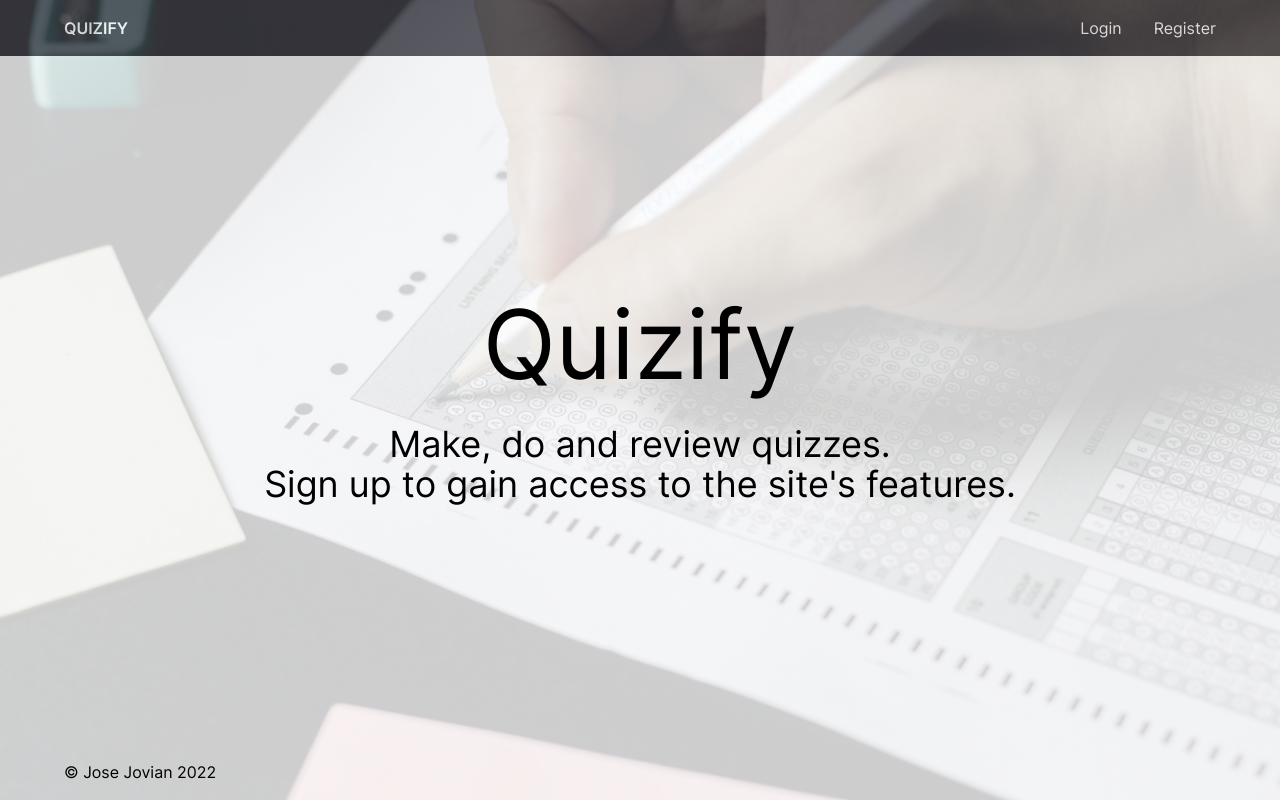
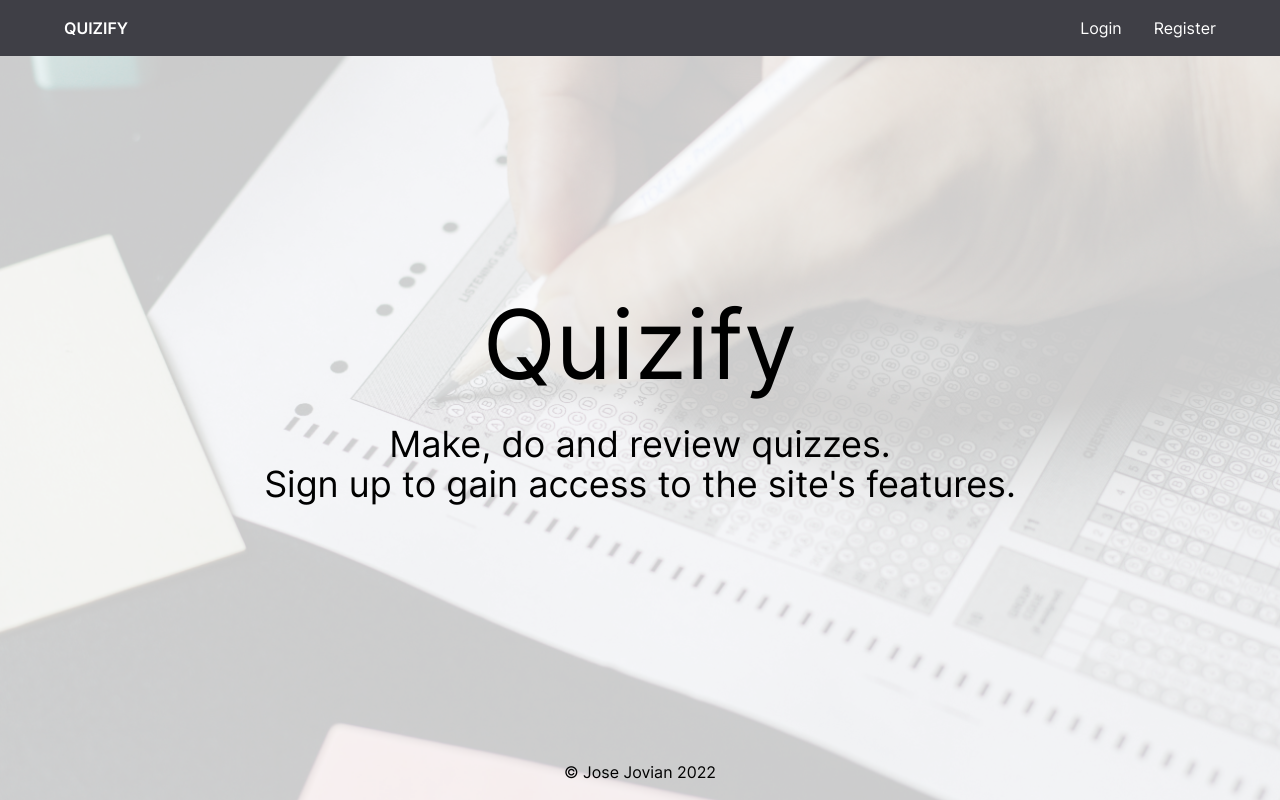
Before and after one commit to josejovian/quizify-next, a Next.js app: page / in a window 1280 px wide. Built offline with nearby package versions, Linux system fonts and the light colour scheme.

Commit message:
style: pageify now includes w-screen

```diff
--- a/components/Navbar.js
+++ b/components/Navbar.js
@@ -52,9 +52,9 @@ const Navbar = () => {
 		<div
 			className={clsx(
 				"pageify",
-				"fixed top-0 left-0 py-4 w-screen",
+				"fixed top-0 left-0 py-4",
 				"flex flex-row justify-between",
-				"bg-zinc-700 text-white"
+				"bg-zinc-700 text-white z-20"
 			)}
 		>
 			<a href="/">
--- a/styles/globals.css
+++ b/styles/globals.css
@@ -10,12 +10,20 @@
 		padding: 0;
 	}
 	* {
-		font-family: "Inter",-apple-system,BlinkMacSystemFont,Segoe UI,Roboto,Helvetica,Arial,sans-serif,Apple Color Emoji,Segoe UI Emoji,Segoe UI Symbol;
+		font-family: "Inter", -apple-system, BlinkMacSystemFont, Segoe UI,
+			Roboto, Helvetica, Arial, sans-serif, Apple Color Emoji,
+			Segoe UI Emoji, Segoe UI Symbol;
 	}
+
 }
 @tailwind base;
 
 @layer components {
+	#landing-background img {
+		width: 100%!important;
+		height: auto!important;
+		object-fit: cover!important;
+	}
 }
 @tailwind components;
 
@@ -50,7 +58,7 @@
 	}
 
 	.pageify {
-		@apply px-8 sm:px-8 md:px-8 lg:px-16 xl:px-16 2xl:px-32;
+		@apply w-screen px-8 sm:px-8 md:px-8 lg:px-16 xl:px-16 2xl:px-32;
 	}
 }
 
```
